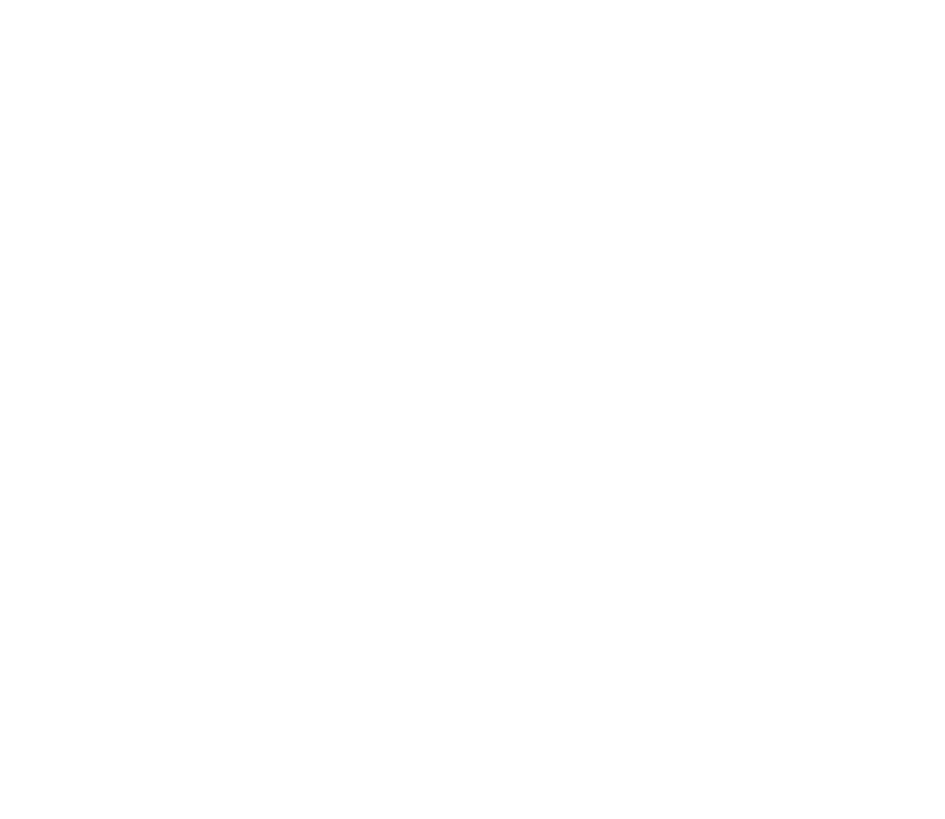
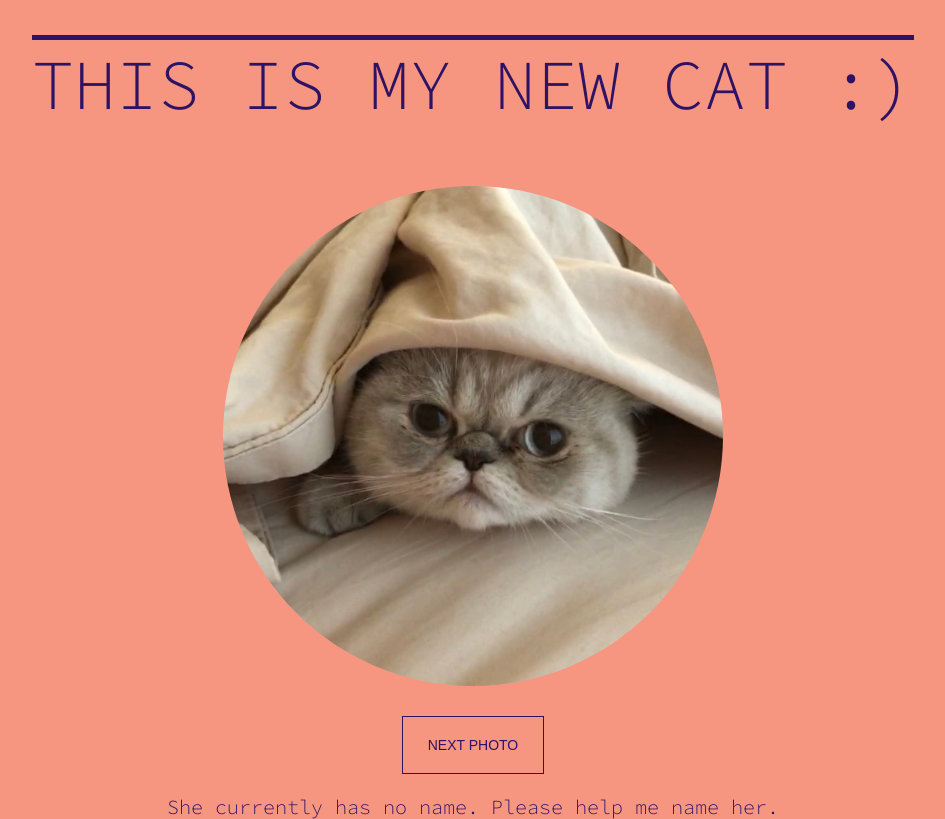
Before and after one commit to ev-98/my-cat-site, a plain HTML site: page index.html in a window 1280 px wide. Shown: the whole page, without its empty margins (167-1112 px from the left). Drawn offline with Linux system fonts and the light colour scheme.

Commit message:
updated css, hmtl

```diff
--- a/app.css
+++ b/app.css
@@ -1,2 +1,54 @@
 /*Write your CSS in here*/
 @import url(https://fonts.googleapis.com/css?family=Source+Code+Pro:200,300,400,500,600,700,900);
+
+h1{
+    /* color: purple; */
+    font-weight: 300;
+    text-transform: uppercase;
+    border-top: 5px solid;
+    font-size: 70px;
+}
+
+body{
+    background-color: #F69680;
+    color:#2E1263;
+    font-family: "Source Code Pro";
+    font-weight: 300;
+}
+
+img{
+    height: 500px;
+    border-radius: 50%;
+}
+
+#container{
+    display:flex;
+    flex-direction: column;
+    align-items: center;
+    justify-content: center;
+    height: 100vh;
+}
+
+button{
+    color: #2E1263;
+    margin: 30px auto 0;
+    padding: 20px 25px;
+    background-color: #F69680;
+    font-size: 14px;
+    text-align: center;
+    border: 1px solid #2E1263;
+    text-transform: uppercase;
+    text-decoration: none;
+    outline: none;
+}
+
+button:hover{
+    transition: 0.3s;
+    background-color: #2E1263;
+    color: #F69680;
+    text-decoration: underline;
+}
+
+p{
+    font-size:20px;
+}
--- a/index.html
+++ b/index.html
@@ -2,8 +2,16 @@
 <!DOCTYPE html>
 <html>
 <head>
-	<title></title>
+	<title>My Cat!</title>
+	<link rel="stylesheet" href="app.css">
 </head>
 <body>
+	<section id="container">
+		<h1>This is my new cat :)</h1>
+		<img src="imgs/kitty_bed.JPG" alt="">
+
+		<button>Next Photo</button>
+		<p>She currently has no name. Please help me name her.</p>
+	</section>
 </body>
 </html>
```
